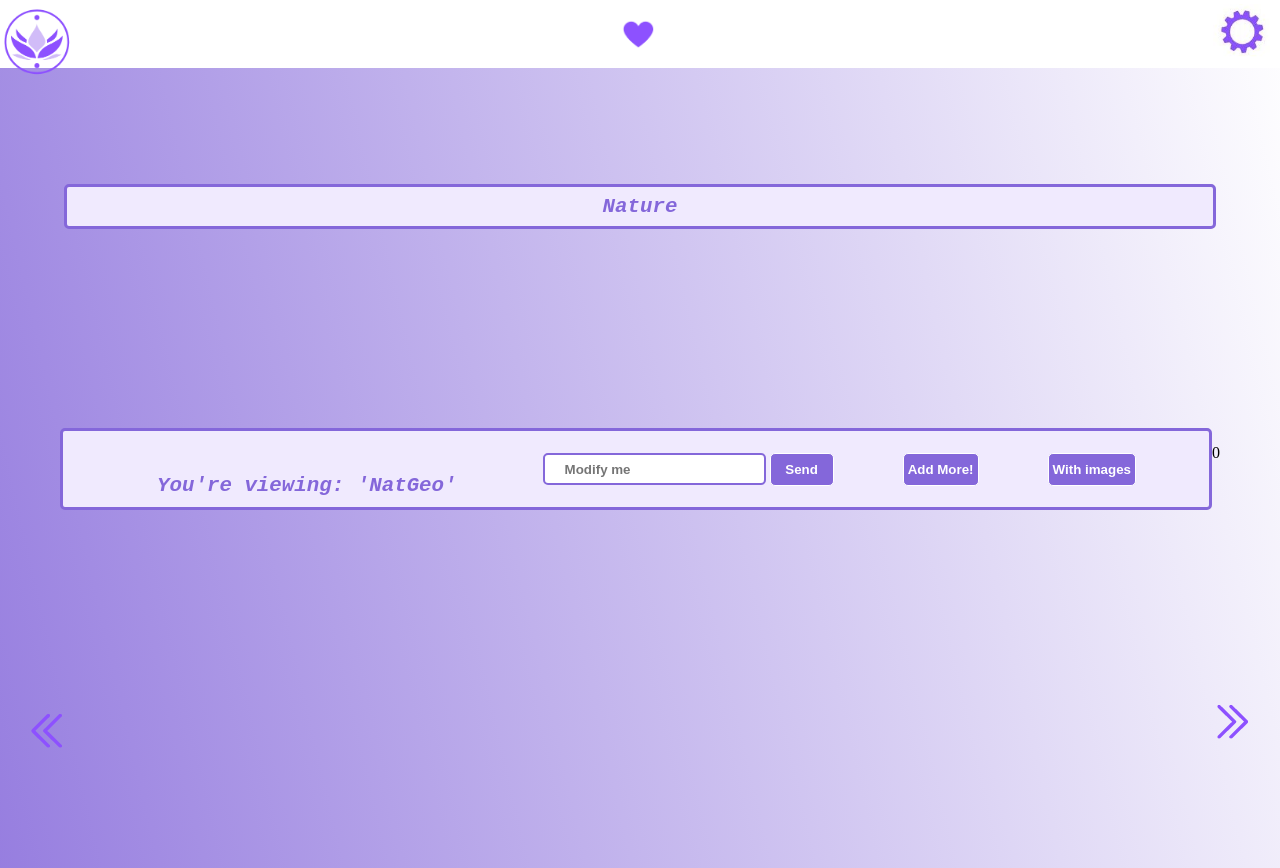
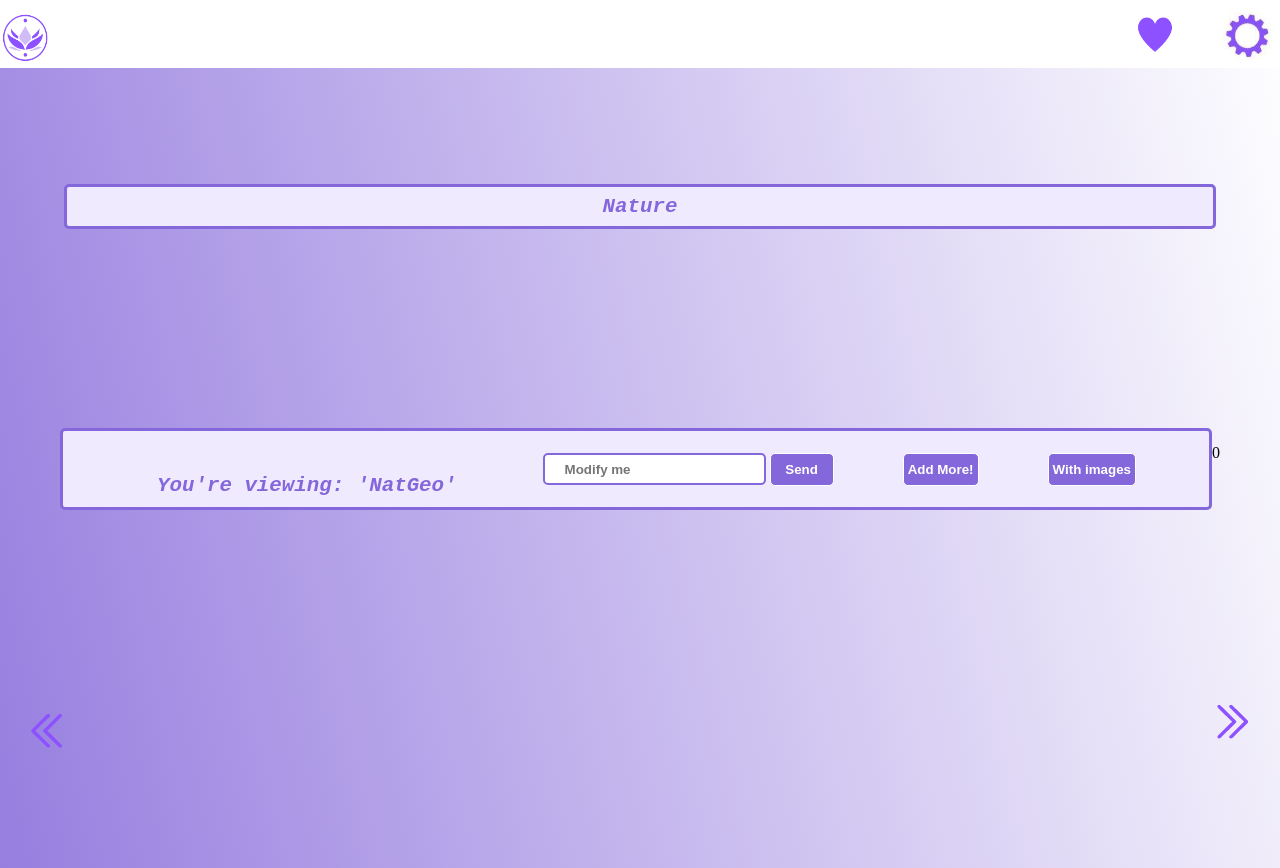
Before and after one commit to WildCodeSchool/paris-0921-p2-groupe4, a React (Vite) app: page /National in a window 1280 px wide. Built offline with nearby package versions, Linux system fonts and the light colour scheme; no server answers.

Commit message:
Added Loader.jsx

```diff
--- a/package.json
+++ b/package.json
@@ -23,6 +23,7 @@
   "dependencies": {
     "axios": "^0.24.0",
     "brace-expansion": "^2.0.1",
+    "gsap": "^3.8.0",
     "react": "^17.0.2",
     "react-dom": "^17.0.2",
     "react-router-dom": "^5.3.0"
--- a/src/components/Header.css
+++ b/src/components/Header.css
@@ -9,12 +9,54 @@
 }
 
 .Logo {
-  margin-top: 1rem;
+  margin-top: 0.5rem;
 }
 
 .settings {
-  margin-right: 10px;
+  margin-right: 5px;
+  margin-top: 0.5rem;
 }
 .save {
-  margin-right: 10px;
+  margin-left: 13rem;
 }
+
+@media screen and (min-width: 480px) {
+  .save {
+    margin-left: 20rem;
+  }
+}
+@media screen and (min-width: 580px) {
+  .save {
+    margin-left: 25rem;
+  }
+}
+@media screen and (min-width: 680px) {
+  .save {
+    margin-left: 30rem;
+  }
+}
+@media screen and (min-width: 780px) {
+  .save {
+    margin-left: 35rem;
+  }
+}
+@media screen and (min-width: 880px) {
+  .save {
+    margin-left: 40rem;
+  }
+}
+@media screen and (min-width: 980px) {
+  .save {
+    margin-left: 45rem;
+  }
+}
+@media screen and (min-width: 1080px) {
+  .save {
+    margin-left: 50rem;
+  }
+}
+@media screen and (min-width: 1180px) {
+  .save {
+    margin-left: 65rem;
+  }
+}
--- a/src/components/Header.jsx
+++ b/src/components/Header.jsx
@@ -11,10 +11,10 @@ function Header() {
   return (
     <div className="Header">
       <Link to="/">
-        <img src={Logo} className="Logo" height="70" width="auto" alt="logo-nasato" />{' '}
+        <img src={Logo} className="Logo" height="50" width="50" alt="logo-nasato" />{' '}
       </Link>
       <Link to="/Favoris">
-        <img src={Save} className="save" height="30" alt="Save-nasato" />
+        <img src={Save} className="save" height="40" width="40" alt="Save-nasato" />
       </Link>
       <Link to="/a-propos">
         <img src={settingIcon} className="settings" height="60" wdith="60" alt="settings-nasato" />
--- a/src/components/Homepage.jsx
+++ b/src/components/Homepage.jsx
@@ -1,4 +1,4 @@
-import React from 'react';
+import React, { useState, useEffect } from 'react';
 import { Link } from 'react-router-dom';
 
 import Happy from '../pictures/Happynews.png';
@@ -8,9 +8,23 @@ import TED from '../pictures/TED.png';
 
 import './Text.css';
 import './Homepage.css';
+import Loader from './Loader';
+import gsap from 'gsap';
 
 function Pictures() {
-  return (
+  let timeline = gsap.timeline();
+
+  const [loader, setLoader] = useState(true);
+
+  useEffect(() => {
+    setTimeout(() => {
+      setLoader(false);
+    }, 5000);
+  }, []);
+
+  return loader ? (
+    <Loader timeline={timeline} />
+  ) : (
     <>
       <div className="Body">
         <div className="PageScreenHome">
--- /dev/null
+++ b/src/components/Loader.jsx
@@ -0,0 +1,80 @@
+import React, { useEffect, useRef } from 'react';
+import './Loader.css';
+import logo from '../pictures/logo.png';
+import { Power2 } from 'gsap';
+
+function Loader({ timeline }) {
+  let welcome = useRef(null);
+  let to = useRef(null);
+  let nasato = useRef(null);
+
+  useEffect(() => {
+    timeline.from(welcome, {
+      scale: 5,
+      duration: 0.6,
+      opacity: 0,
+      y: 100,
+      ease: Power2.easeOut,
+    });
+  });
+  useEffect(() => {
+    timeline.from(to, {
+      scale: 5,
+      duration: 0.6,
+      opacity: 0,
+      y: 100,
+      ease: Power2.easeOut,
+    });
+  });
+  useEffect(() => {
+    timeline.from(nasato, {
+      scale: 5,
+      duration: 0.6,
+      opacity: 0,
+      y: 100,
+      ease: Power2.easeOut,
+    });
+  });
+
+  return (
+    <main>
+      <div className="container">
+        <div className="cube">
+          <div className="face front">
+            <img src={logo} alt="logo" />
+          </div>
+          <div className="face back">
+            <img src={logo} alt="logo" />
+          </div>
+          <div className="face right">
+            <img src={logo} alt="logo" />
+          </div>
+          <div className="face left">
+            <img src={logo} alt="logo" />
+          </div>
+          <div className="face top">
+            <img src={logo} alt="logo" />
+          </div>
+          <div className="face bottom">
+            <img src={logo} alt="logo" />
+          </div>
+        </div>
+      </div>
+      <div className="sentence">
+        <div className="container-span1">
+          <span ref={(el) => (welcome = el)} className="welcome">
+            Welcome
+          </span>
+          <span ref={(el) => (to = el)} className="to">
+            to
+          </span>
+          <span ref={(el) => (nasato = el)} className="nasato">
+            NASATO
+          </span>
+        </div>
+      </div>
+    </main>
+  );
+}
+
+export default Loader;
```
Also changed, not shown: src/components/FluxActualite.jsx (deleted, +0 -29 lines), 1 other file (tests, documents, lock files or other folders).
